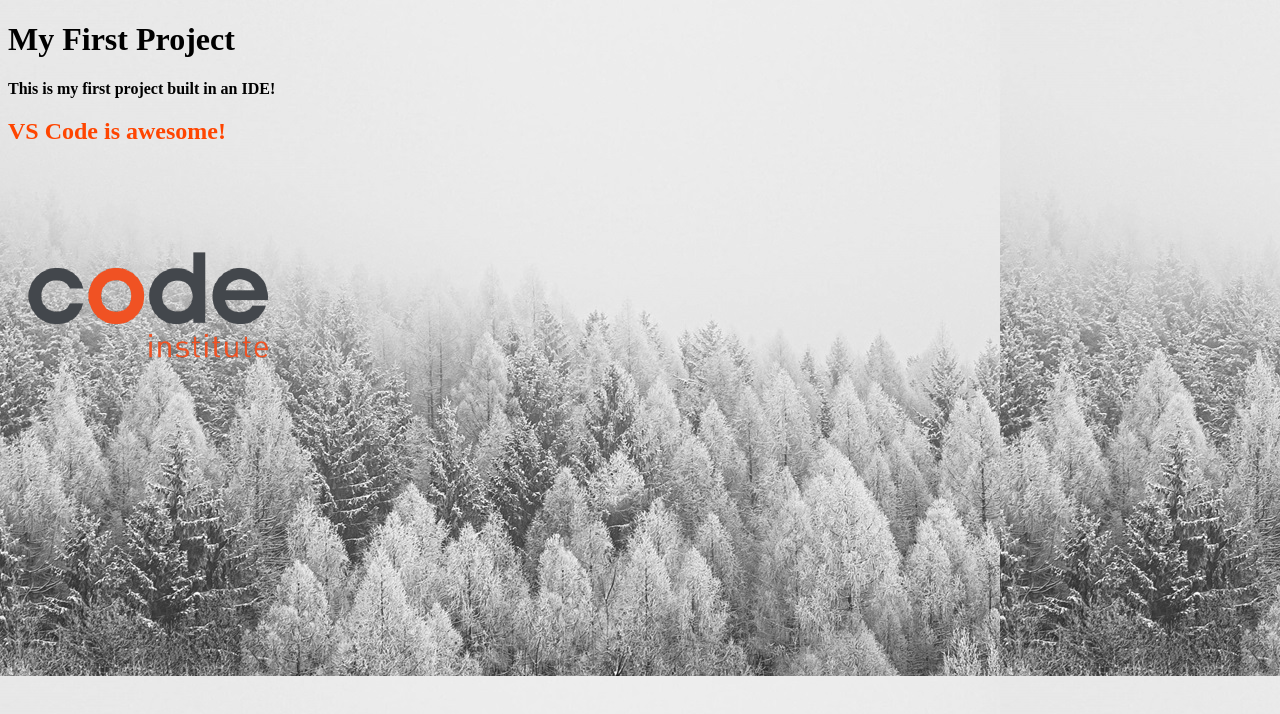
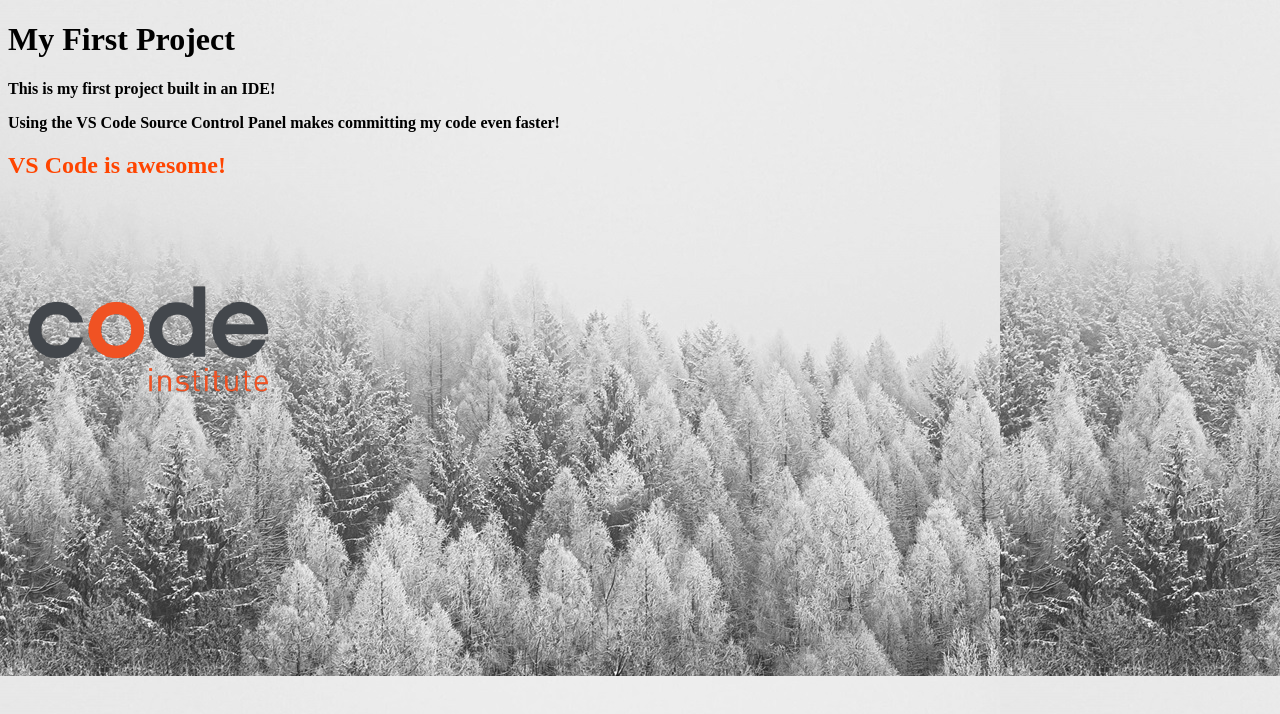
Before and after one commit to Bonafs/my-first-project, a plain HTML site: page index.html in a window 1280 px wide. Drawn offline with Linux system fonts and the light colour scheme.

Commit message:
Add a new paragraph with .text-center class

```diff
--- a/index.html
+++ b/index.html
@@ -11,6 +11,8 @@
 <body>
     <h1>My First Project</h1>
     <p>This is my first project built in an IDE!</p>
+    <p class="text-center">Using the VS Code Source Control Panel makes committing my code even faster!</p>
+
     <h2>VS Code is awesome!<h2>
     <img src="assets/images/ci-logo.png" alt = "codeinstitute Logo">
 
```
